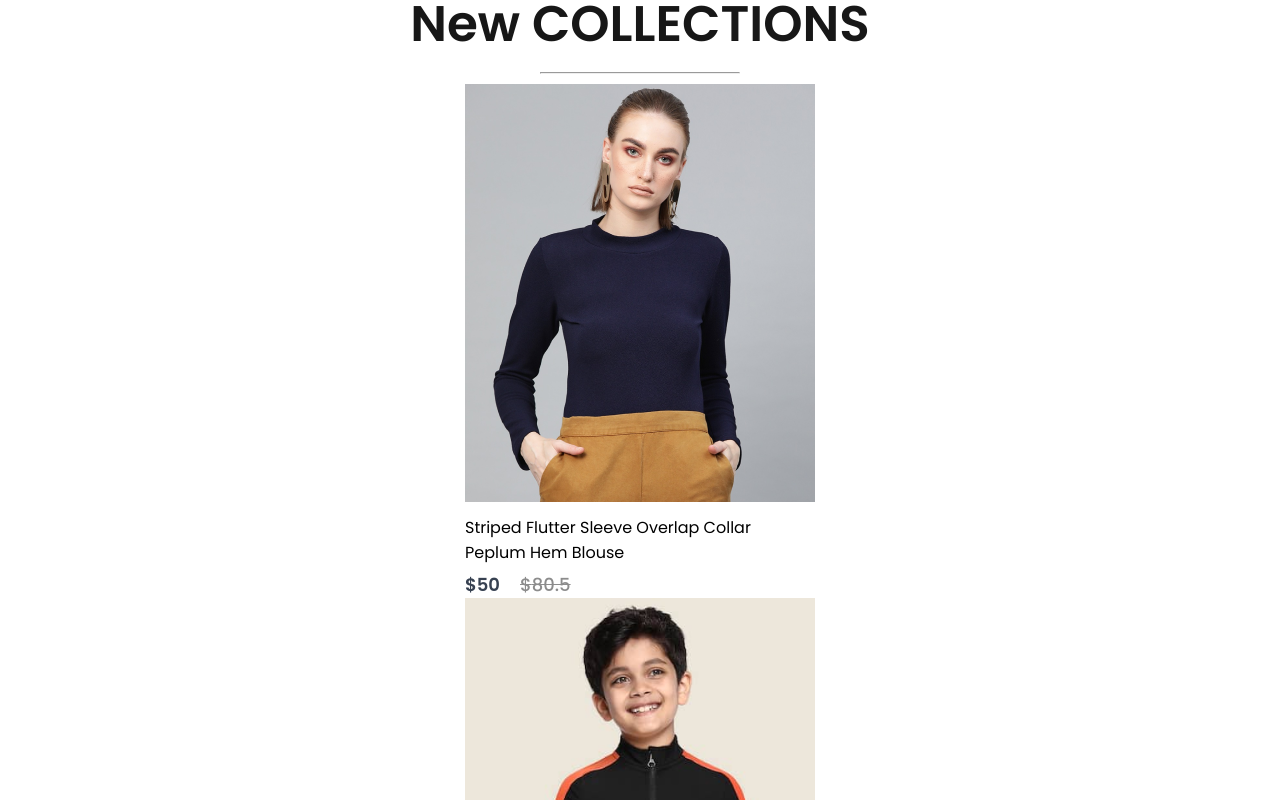
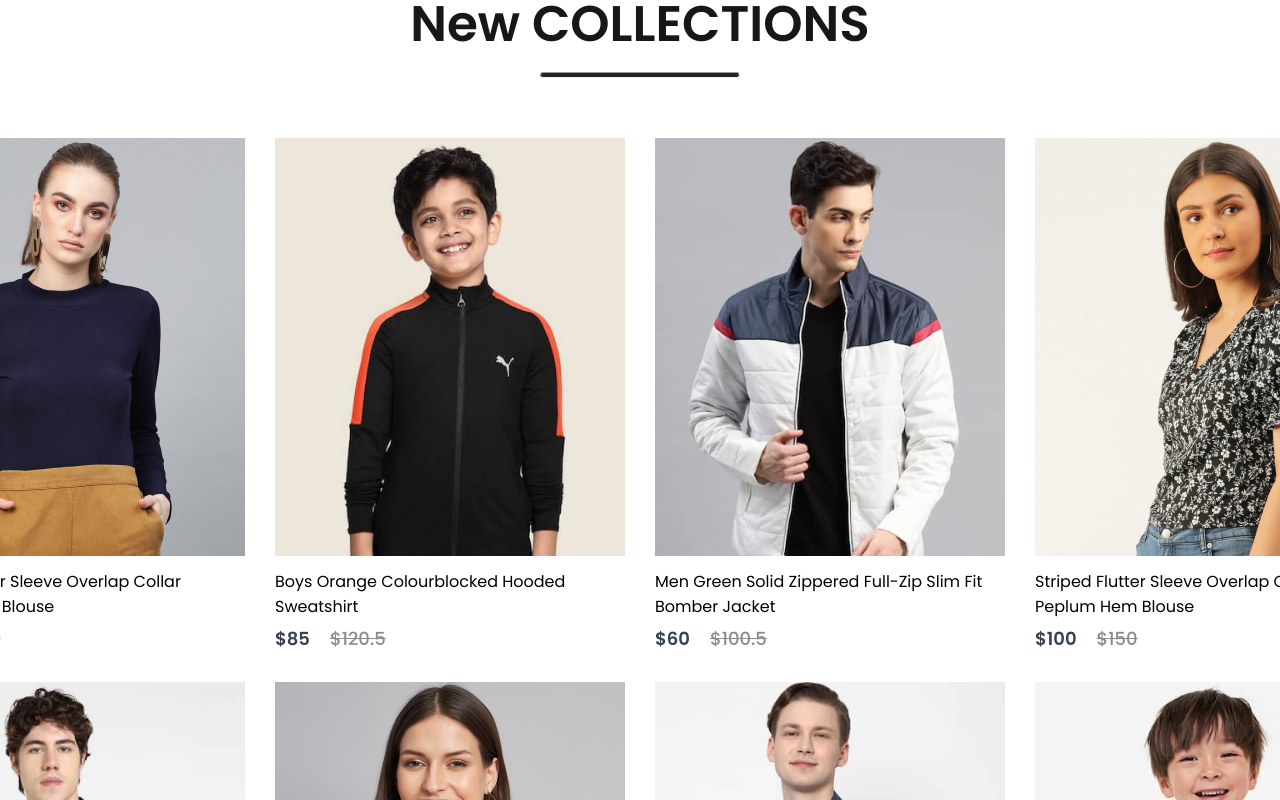
Before and after one commit to ankittripathe/FashionHub, a React (Vite) app: page / in a window 1280 px wide. Shown: the part 2260-3060 px from the top of the page. Built offline with nearby package versions, Linux system fonts and the light colour scheme.

Commit message:
new collection updated

```diff
--- a/src/Components/NewCollections/NewCollections.css
+++ b/src/Components/NewCollections/NewCollections.css
@@ -3,13 +3,14 @@
   flex-direction: column;
   align-items: center;
   gap: 10px;
-  height: 90vh;
+  height: 100%; /*height:90vh*/
 }
 .new-collections h1 {
   color: #171717;
   font-size: 50px;
   font-weight: 600;
 }
+
 .new-collections hr {
   width: 200px;
   height: 6px;
@@ -17,6 +18,9 @@
   background: #252525;
 }
 
-.collections{
-
+.collections {
+  display: grid;
+  grid-template-columns: 1fr 1fr 1fr 1fr;
+  margin-top: 50px;
+  gap: 30px;
 }
--- a/src/Components/Popular/Popular.css
+++ b/src/Components/Popular/Popular.css
@@ -17,7 +17,7 @@
   background: #252525;
 }
 
-.popular-item{
+.popular-item {
   margin-top: 50px;
   display: flex;
   gap: 30px;
```
